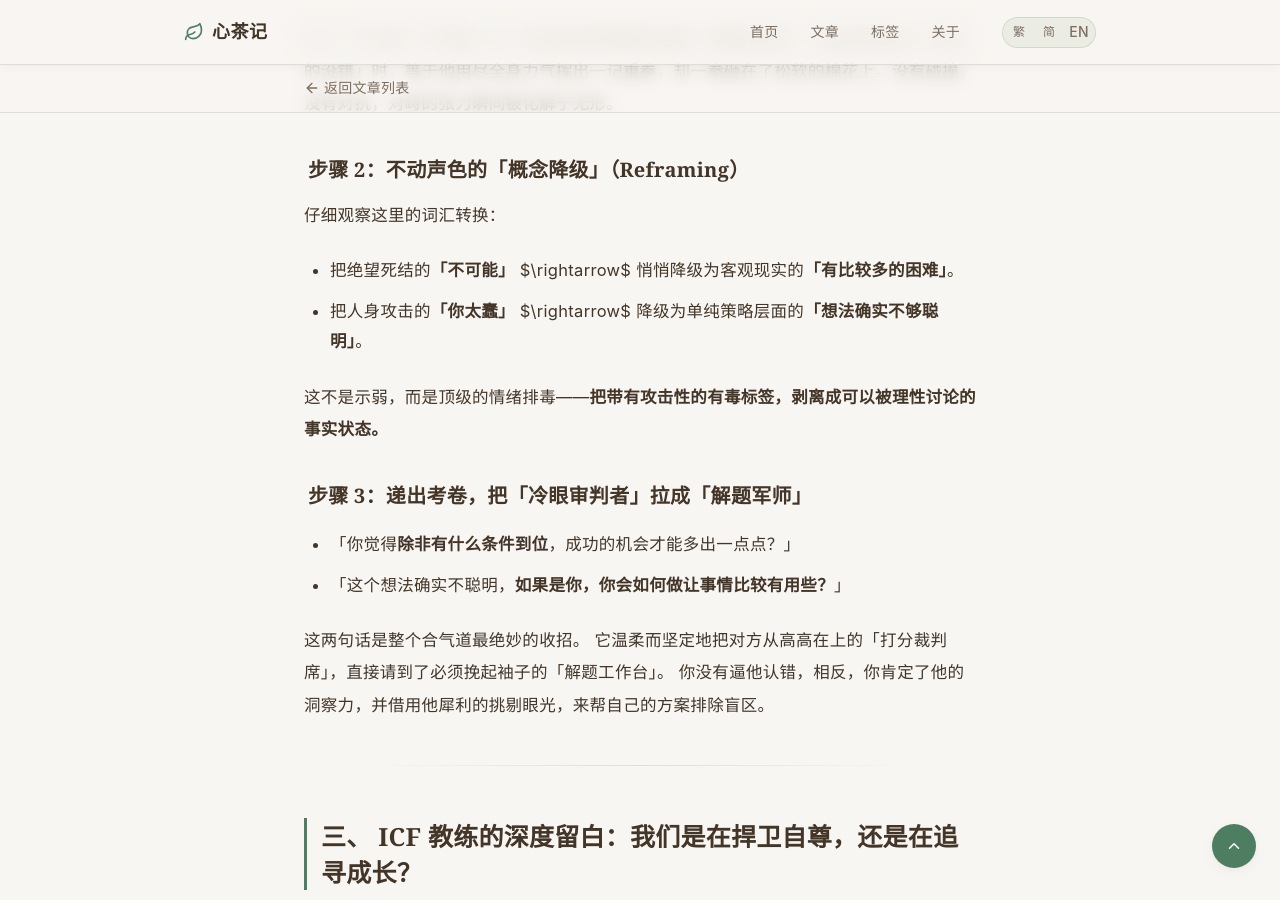
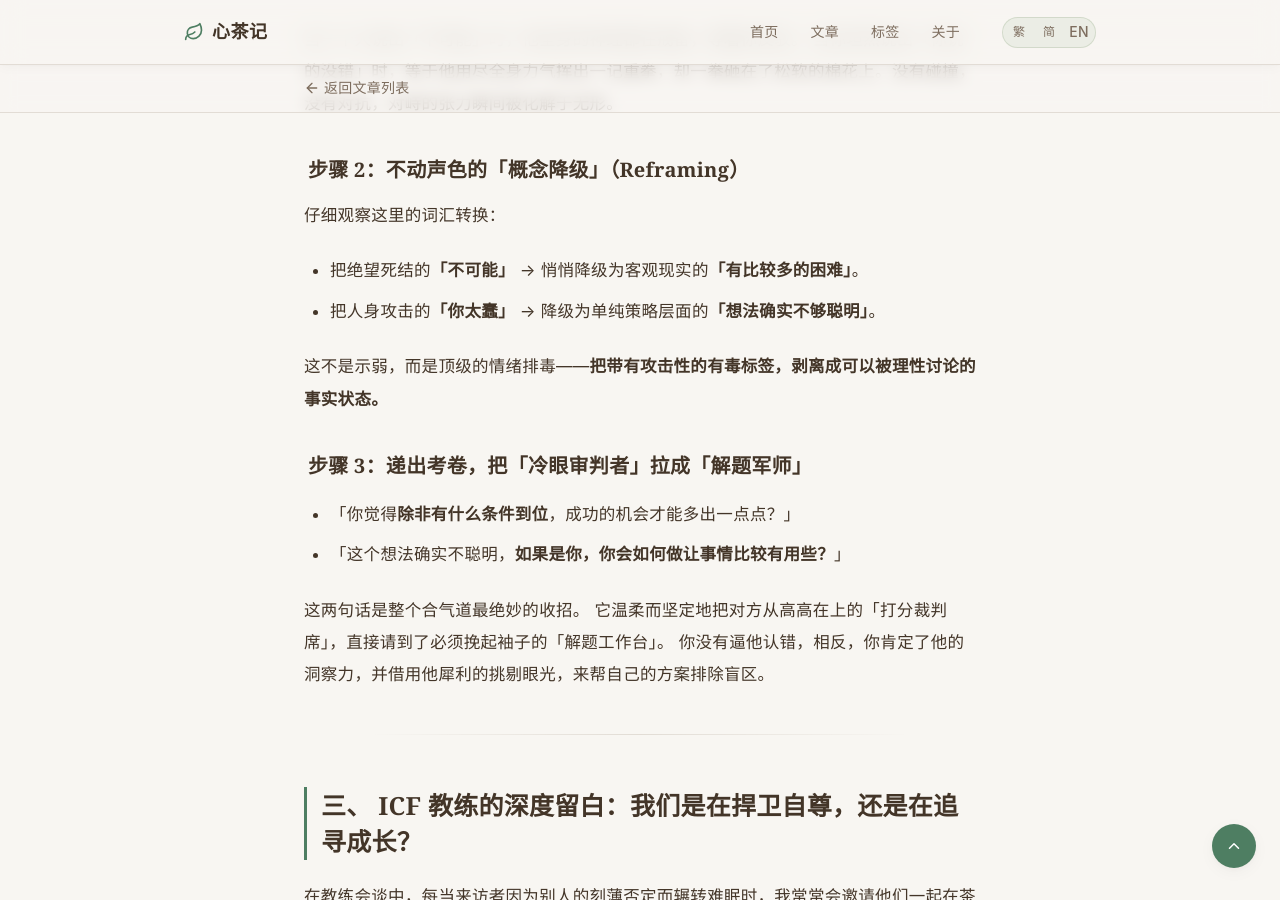
Before and after one commit to coachsunny/blog, a Jekyll site: the page built from _posts/2026-11-16-verbal-aikido-reframing.md, in a window 1280 px wide and 900 px high, scrolled down 2777 px. Built offline with Jekyll 4.4.1, drawn with Linux system fonts in a browser that asks for light colours; a script that is not in the unit is left out.

Commit message:
fix(typo): replace unrendered LaTeX rightarrow with clean unicode arrow

```diff
--- a/_posts/2026-11-16-verbal-aikido-reframing.md
+++ b/_posts/2026-11-16-verbal-aikido-reframing.md
@@ -78,8 +78,8 @@ flowchart LR
 
 ### 步骤 2：不动声色的「概念降级」（Reframing）
 仔细观察这里的词汇转换：
-* 把绝望死结的**「不可能」** $\rightarrow$ 悄悄降级为客观现实的**「有比较多的困难」**。
-* 把人身攻击的**「你太蠢」** $\rightarrow$ 降级为单纯策略层面的**「想法确实不够聪明」**。
+* 把绝望死结的**「不可能」** → 悄悄降级为客观现实的**「有比较多的困难」**。
+* 把人身攻击的**「你太蠢」** → 降级为单纯策略层面的**「想法确实不够聪明」**。
 
 这不是示弱，而是顶级的情绪排毒——**把带有攻击性的有毒标签，剥离成可以被理性讨论的事实状态。**
 
```
